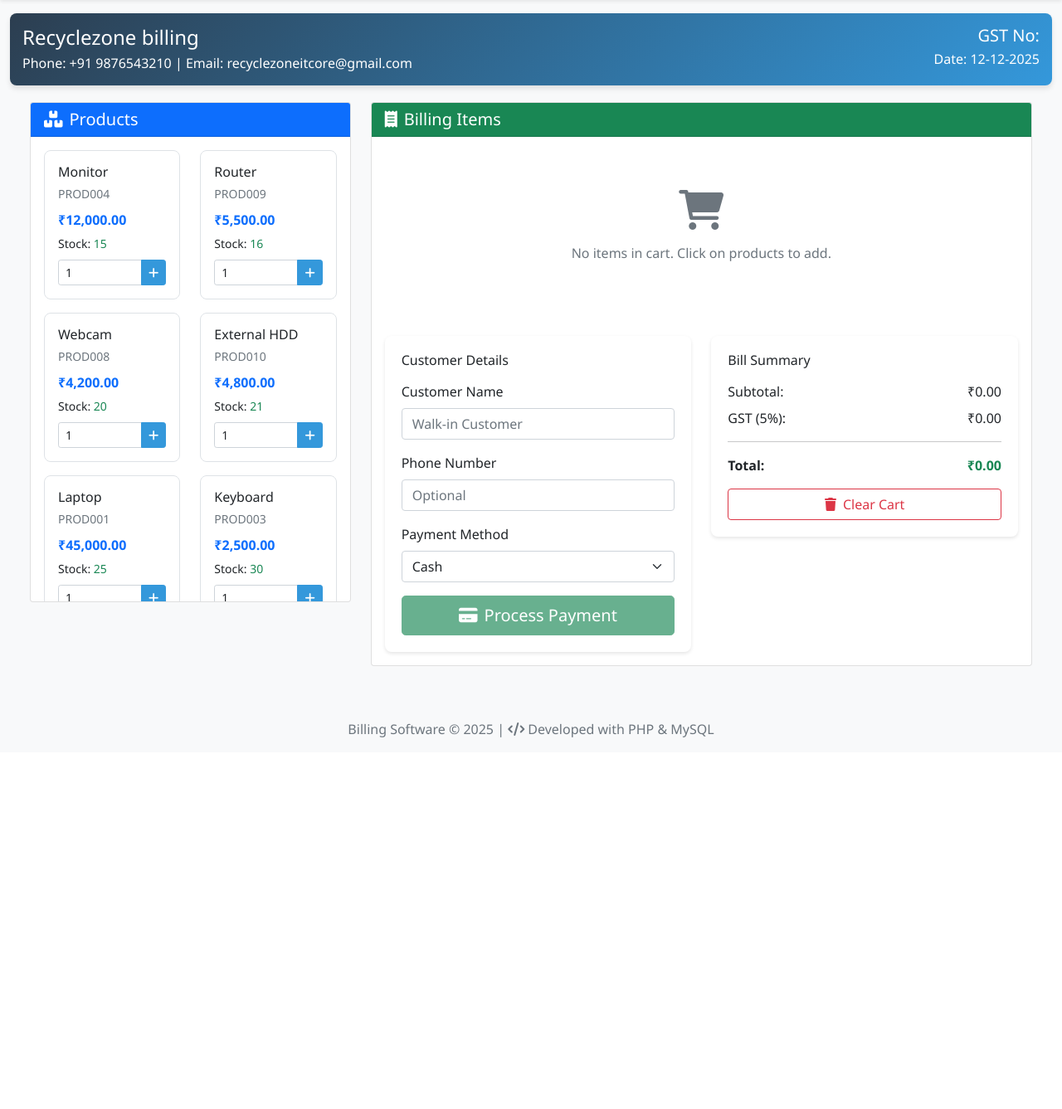
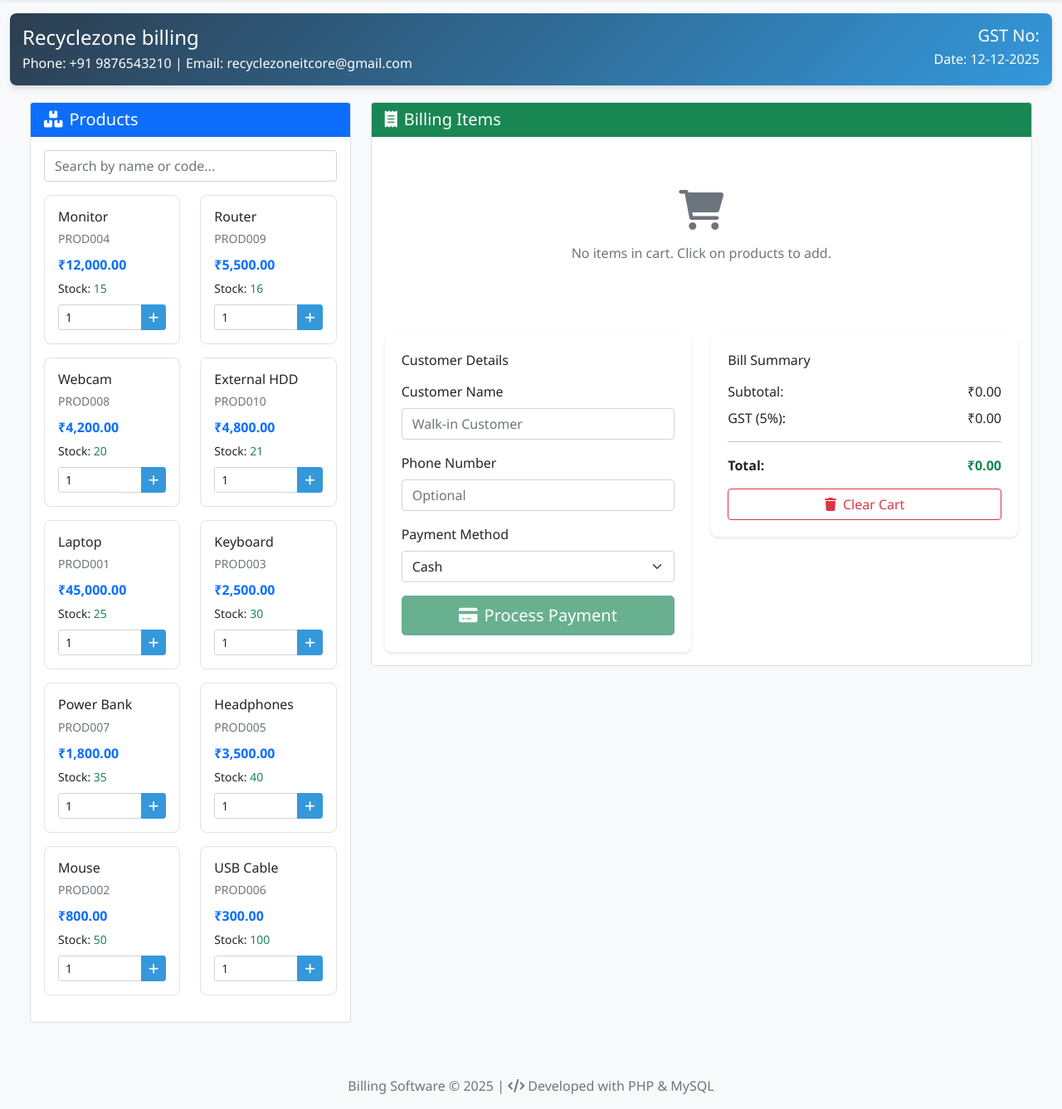
Before and after one commit to shafeeqahamedinfo/billing-website-in-php-mysql, a PHP site: page /index.php in a window 1280 px wide. Shown: the part 56-1393 px from the top of the page at 83% size. Before the commit the page ends 945 px from the top, so only its background shows below. Run offline with PHP 8.4, Linux system fonts and the light colour scheme; data comes from the database, SQL or seed files in the repository; data that the repository does not hold is empty.

Commit message:
Refactor index.php for improved readability and structure

```diff
--- a/index.php
+++ b/index.php
@@ -114,14 +114,21 @@ if (isset($_POST['process_payment'])) {
                 <div class="card-header bg-primary text-white">
                     <h5 class="mb-0"><i class="fas fa-boxes me-2"></i>Products</h5>
                 </div>
-                <div class="card-body" style="max-height: 70vh; overflow-y: auto;">
-                    <div class="row">
+                <div class="card-body">
+                    <!-- Search Box -->
+                    <div class="mb-3">
+                        <input type="text" id="searchProducts" class="form-control"
+                            placeholder="Search by name or code...">
+                    </div>
+
+                    <div class="row" id="productsList">
                         <?php
                         $result = $conn->query("SELECT * FROM products ORDER BY stock_quantity ASC");
                         while ($product = $result->fetch_assoc()):
                             $low_stock = $product['stock_quantity'] <= $product['min_stock'];
                         ?>
-                        <div class="col-md-6 mb-3">
+                            <div class="col-md-6 mb-3 product-item" data-name="<?php echo strtolower($product['product_name']); ?>"
+                                data-code="<?php echo strtolower($product['product_code']); ?>">
                                 <div class="product-card <?php echo $low_stock ? 'low-stock' : ''; ?> p-3"
                                     onclick="addToCart(<?php echo $product['id']; ?>)">
                                     <div class="d-flex justify-content-between align-items-start">
@@ -137,7 +144,7 @@ if (isset($_POST['process_payment'])) {
                                                         <?php echo $product['stock_quantity']; ?>
                                                     </span>
                                                 </small>
-                                            <?php if($low_stock): ?>
+                                                <?php if ($low_stock): ?>
                                                     <span class="badge bg-danger ms-1">Low Stock</span>
                                                 <?php endif; ?>
                                             </div>
@@ -161,6 +168,24 @@ if (isset($_POST['process_payment'])) {
             </div>
         </div>
 
+        <script>
+            document.getElementById('searchProducts').addEventListener('keyup', function() {
+                const searchTerm = this.value.toLowerCase();
+                const products = document.querySelectorAll('.product-item');
+
+                products.forEach(function(product) {
+                    const name = product.getAttribute('data-name');
+                    const code = product.getAttribute('data-code');
+
+                    if (name.includes(searchTerm) || code.includes(searchTerm)) {
+                        product.style.display = '';
+                    } else {
+                        product.style.display = 'none';
+                    }
+                });
+            });
+        </script>
+
         <!-- Right Side: Billing Section -->
         <div class="col-lg-8">
             <div class="card">
@@ -182,21 +207,21 @@ if (isset($_POST['process_payment'])) {
                                 $item_total = $item['price'] * $item['quantity'];
                                 $subtotal += $item_total;
                             ?>
-                            <div class="billing-item row align-items-center">
-                                <div class="col-5">
+                                <div class="billing-item row align-items-center g-2">
+                                    <div class="col-12 col-md-5">
                                         <strong><?php echo $item['name']; ?></strong><br>
                                         <small class="text-muted"><?php echo $item['code']; ?></small>
                                     </div>
-                                <div class="col-3">
+                                    <div class="col-6 col-md-3">
                                         <div class="d-flex align-items-center">
-                                        <form method="POST" class="d-flex">
+                                            <form method="POST" class="d-flex w-100">
                                                 <input type="hidden" name="product_id" value="<?php echo $item['id']; ?>">
                                                 <button type="submit" name="update_quantity"
                                                     onclick="this.form.quantity.value--"
                                                     class="quantity-btn">-</button>
                                                 <input type="number" name="quantity"
                                                     value="<?php echo $item['quantity']; ?>"
-                                                   min="1" class="quantity-input mx-2"
+                                                    min="1" class="quantity-input mx-1"
                                                     onchange="this.form.submit()">
                                                 <button type="submit" name="update_quantity"
                                                     onclick="this.form.quantity.value++"
@@ -204,13 +229,15 @@ if (isset($_POST['process_payment'])) {
                                             </form>
                                         </div>
                                     </div>
-                                <div class="col-3 text-end">
-                                    ₹<?php echo number_format($item['price'], 2); ?> × <?php echo $item['quantity']; ?><br>
+                                    <div class="col-5 col-md-3 text-end">
+                                        <div class="d-flex flex-column align-items-end">
+                                            <small class="d-md-inline d-none">₹<?php echo number_format($item['price'], 2); ?> × <?php echo $item['quantity']; ?></small>
                                             <strong>₹<?php echo number_format($item_total, 2); ?></strong>
                                         </div>
-                                <div class="col-1 text-end">
+                                    </div>
+                                    <div class="col-1 col-md-1 text-end">
                                         <a href="?remove=<?php echo $item['id']; ?>" class="text-danger">
-                                        <i class="fas fa-trash"></i>
+                                            <i class="fas fa-trash fa-sm"></i>
                                         </a>
                                     </div>
                                 </div>
@@ -276,7 +303,7 @@ if (isset($_POST['process_payment'])) {
                                         onclick="return confirm('Clear all items?')">
                                         <i class="fas fa-trash me-2"></i>Clear Cart
                                     </a>
-                                    <?php if(isset($_SESSION['last_bill_id'])): ?>
+                                    <?php if (isset($_SESSION['last_bill_id'])): ?>
                                         <a href="print_bill.php?bill_id=<?php echo $_SESSION['last_bill_id']; ?>"
                                             target="_blank" class="btn btn-outline-primary">
                                             <i class="fas fa-print me-2"></i>Print Last Bill
```
Lines whose indentation alone changed are shown as unchanged.
